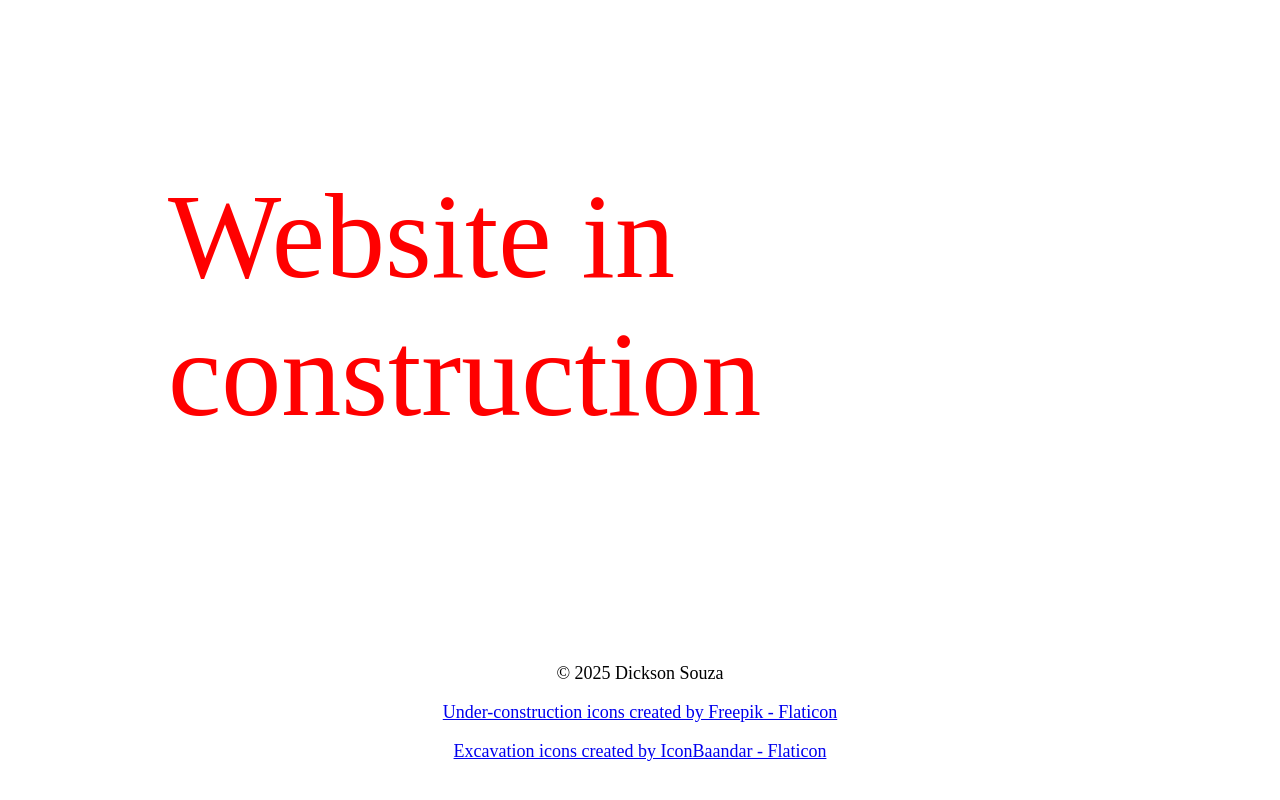
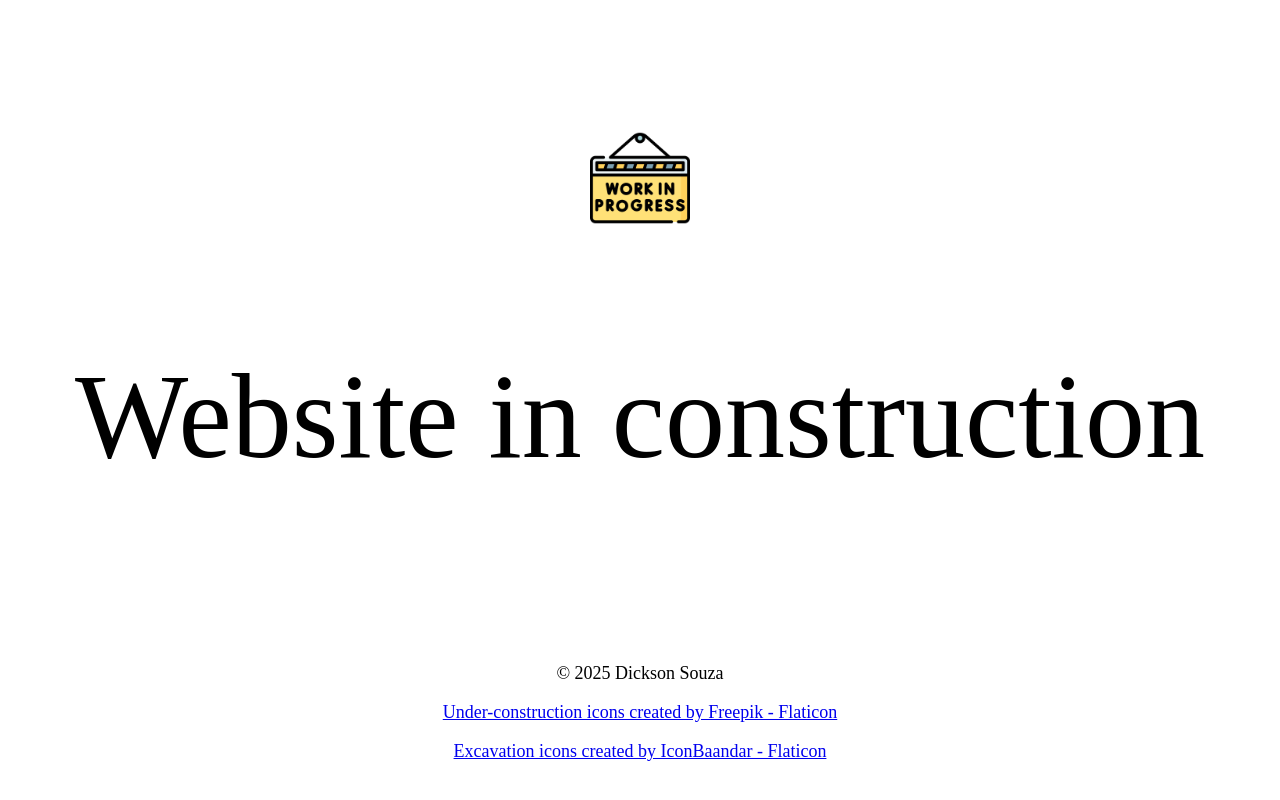
Before and after one commit to disouzam/blog-frontend-public, a React (Vite) app: page / in a window 1280 px wide. Built offline with nearby package versions, Linux system fonts and the light colour scheme.

Commit message:
Added a picture to indicate website is in progress and new CSS styles

```diff
--- a/src/App.css
+++ b/src/App.css
@@ -1,8 +1,18 @@
 .banner-content {
+
     font-size: 5em;
-    color: red;
-    padding: 160px;
+    color: black;
+    padding: 0px;
     height: 100%;
+}
+
+.work-in-progress-icon {
+    display: flex;
+    justify-content: center;
+}
+
+.work-in-progress-icon > img {
+    height: 100px;
 }
 
 footer {
--- a/src/App.tsx
+++ b/src/App.tsx
@@ -1,9 +1,19 @@
-import './App.css';
+import "./App.css";
 
 function App() {
+  const workInProgressIcon = "./work-in-progress-color.png";
+
   return (
     <>
-      <div className="banner-content">Website in construction</div>
+      <div className="banner-content">
+        <p className="work-in-progress-icon">
+          <img
+            src={workInProgressIcon}
+            alt="Icon of a board saying Work in progress"
+          ></img>
+        </p>
+        <p>Website in construction</p>
+      </div>
       <footer>
         <p>© 2025 Dickson Souza</p>
         <p>
```
